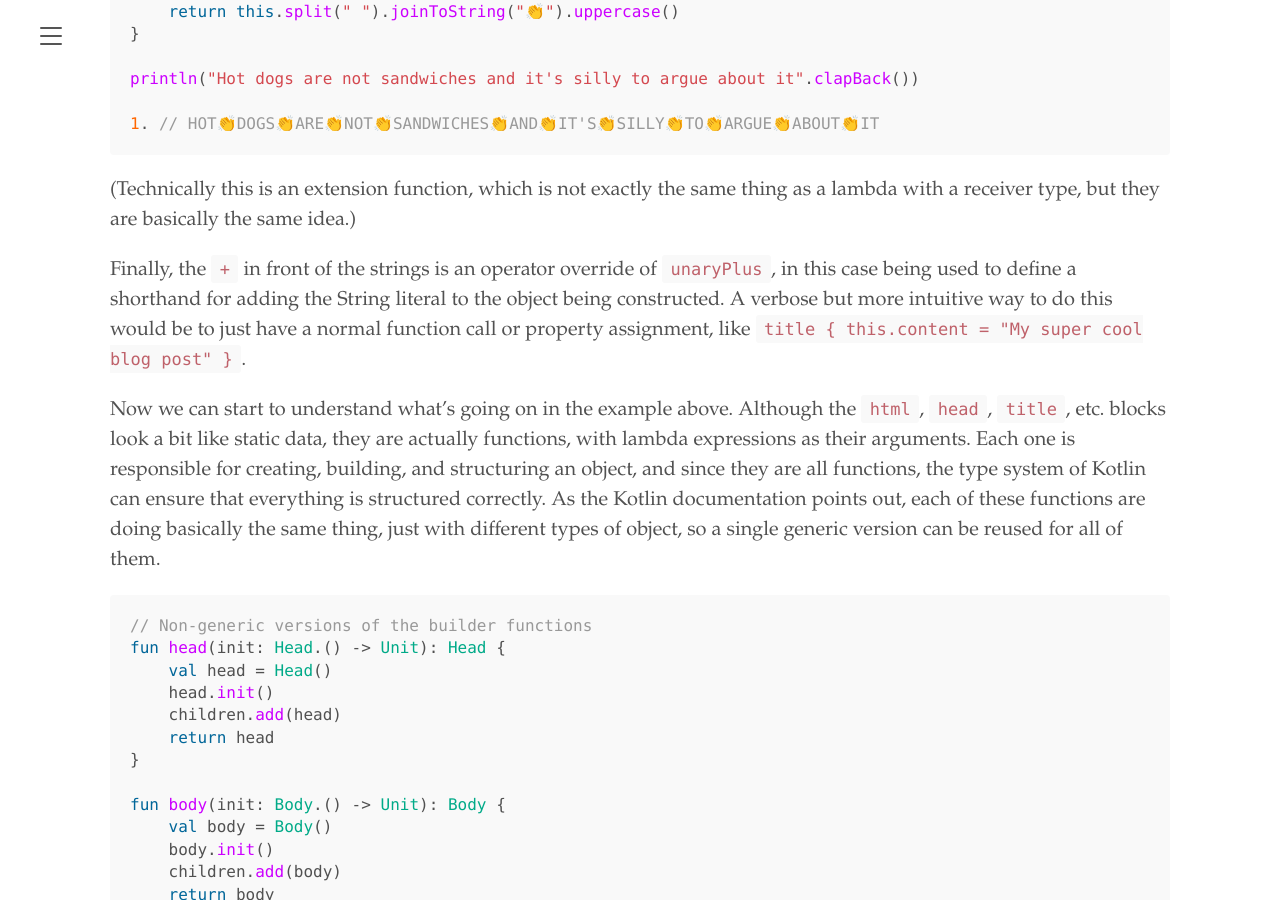
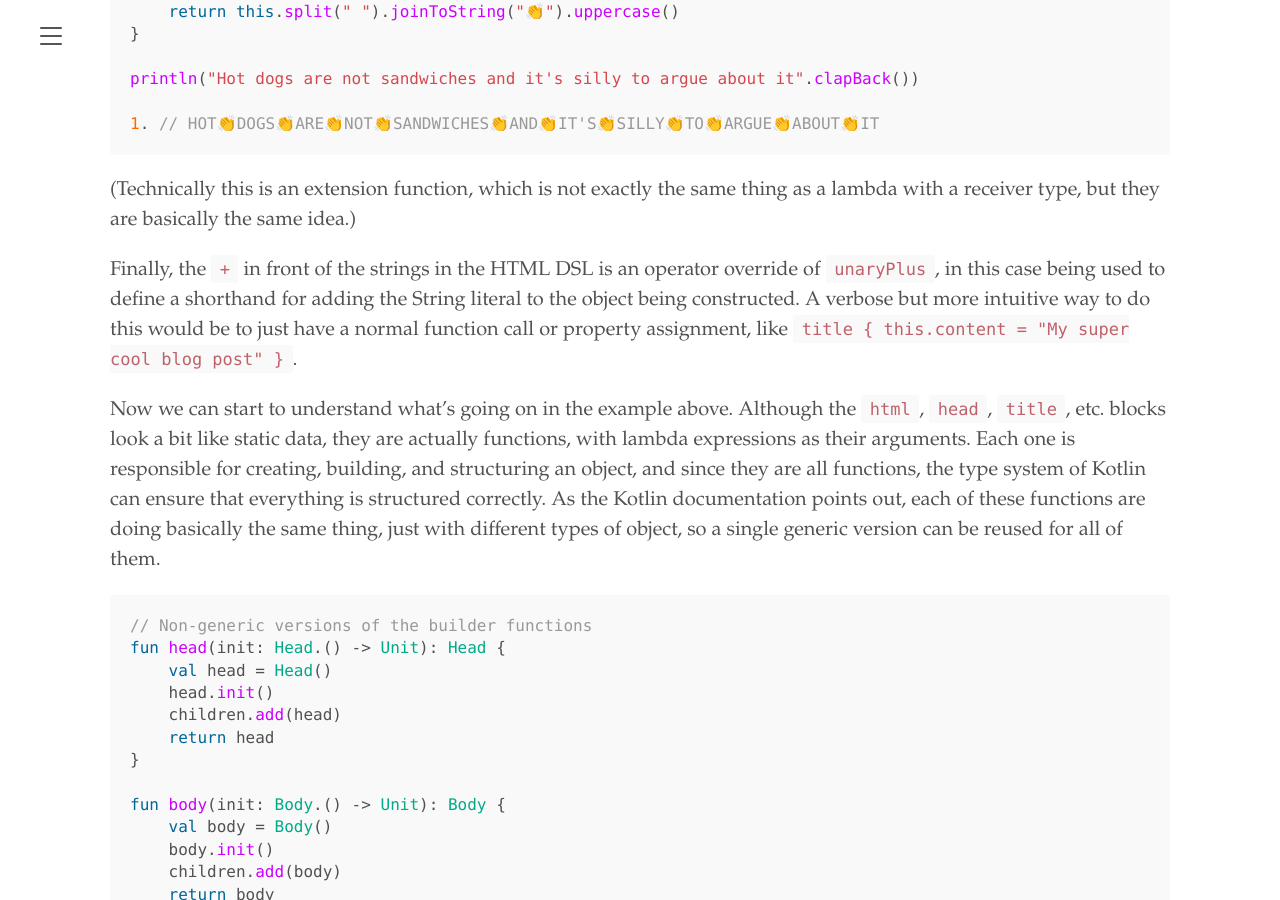
Before and after one commit to jbiatek/biatek.com, a Jekyll site: the page built from _posts/2023-07-06-type-safe-builders-kotlin.md, in a window 1280 px wide and 900 px high, scrolled down 1747 px. Built offline with Jekyll 4.4.1, drawn with Linux system fonts in a browser that asks for light colours.

Commit message:
Edit based on feedback

```diff
--- a/_posts/2023-07-06-type-safe-builders-kotlin.md
+++ b/_posts/2023-07-06-type-safe-builders-kotlin.md
@@ -61,7 +61,7 @@ println("Hot dogs are not sandwiches and it's silly to argue about it".clapBack(
 
 (Technically this is an extension function, which is not exactly the same thing as a lambda with a receiver type, but they are basically the same idea.)
 
-Finally, the `+` in front of the strings is an operator override of `unaryPlus`, in this case being used to define a shorthand for adding the String literal to the object being constructed. A verbose but more intuitive way to do this would be to just have a normal function call or property assignment, like `title { this.content = "My super cool blog post" }`.
+Finally, the `+` in front of the strings in the HTML DSL is an operator override of `unaryPlus`, in this case being used to define a shorthand for adding the String literal to the object being constructed. A verbose but more intuitive way to do this would be to just have a normal function call or property assignment, like `title { this.content = "My super cool blog post" }`.
 
 Now we can start to understand what's going on in the example above. Although the `html`, `head`, `title`, etc. blocks look a bit like static data, they are actually functions, with lambda expressions as their arguments. Each one is responsible for creating, building, and structuring an object, and since they are all functions, the type system of Kotlin can ensure that everything is structured correctly. As the Kotlin documentation points out, each of these functions are doing basically the same thing, just with different types of object, so a single generic version can be reused for all of them.
 
```
